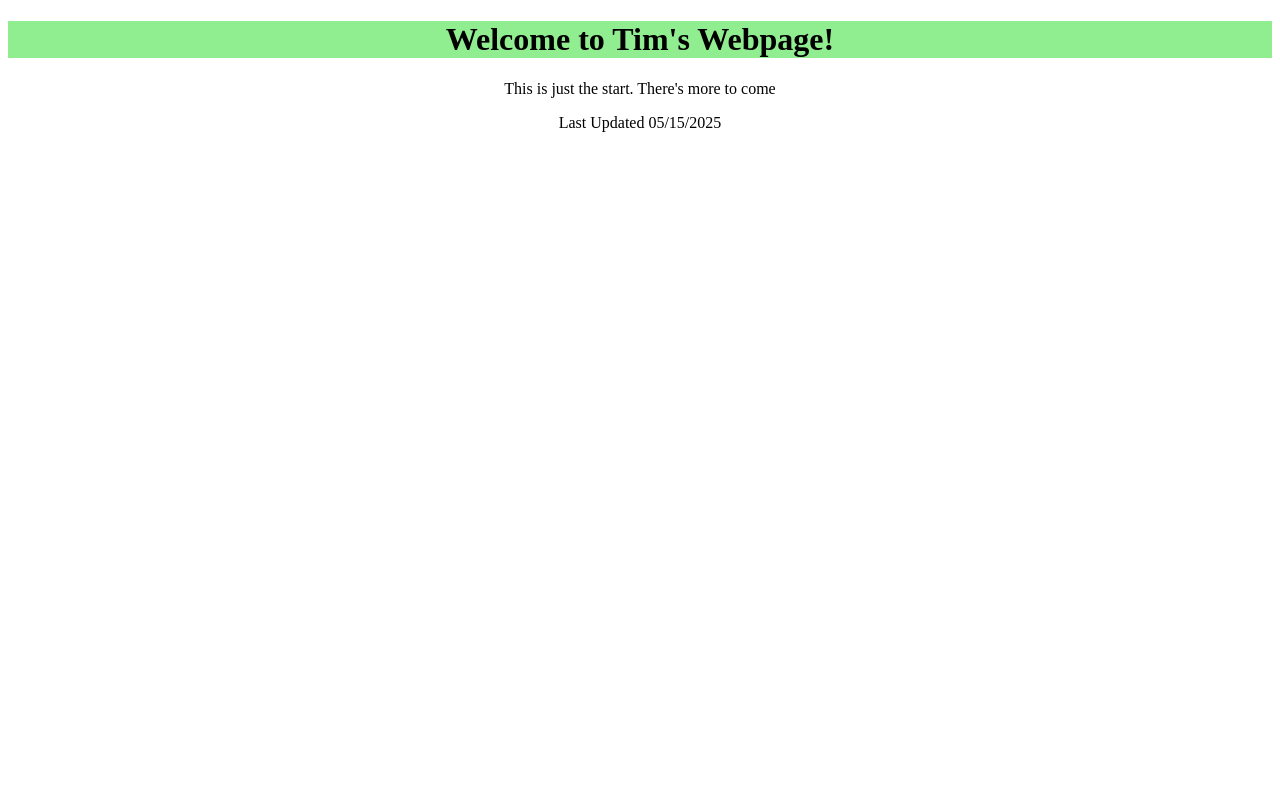
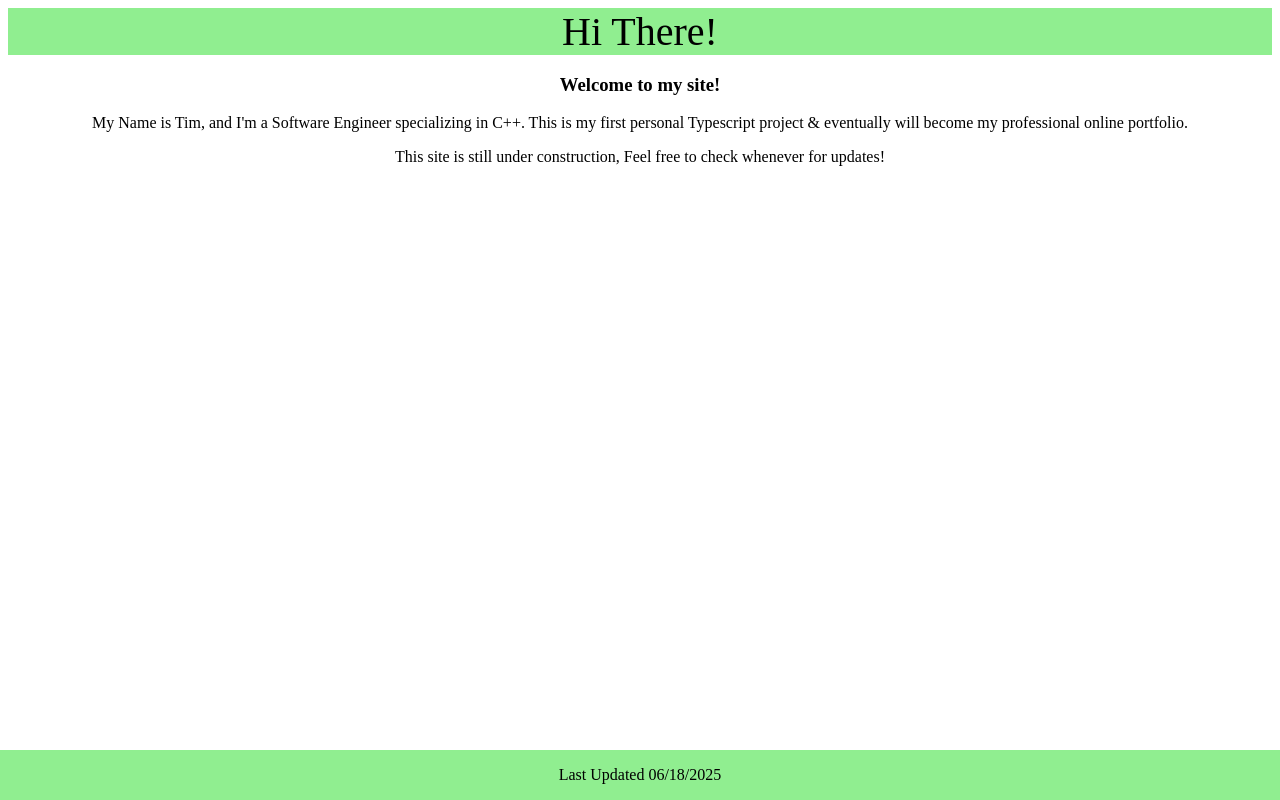
Before and after one commit to timothydodd3/timothydodd3.github.io, a plain HTML site: page index.html in a window 1280 px wide. Drawn offline with Linux system fonts and the light colour scheme.

Commit message:
Website Update: June 2025
Corrected Footer. Added more text. Updated background color.

```diff
--- a/index.css
+++ /dev/null
@@ -1,8 +0,0 @@
-h1{
-    background-color: lightgreen;
-    text-align: center;
-}
-body
-{
-    text-align: center;
-}
--- a/index.html
+++ b/index.html
@@ -1,14 +1,15 @@
 <!DOCTYPE html>
 <html lang="en">
   <head>
-        <title> Welcome to my page!</title>
-        <link rel="stylesheet" href="index.css">
+    <link rel="stylesheet" href="styles/index.css">
   </head>
+
   <body>
+    <div id ="content-container">
       <script src="index.js"></script>
-        <p>This is just the start. There's more to come</p>
       <footer>
-            <p>Last Updated 05/15/2025</p>
+        <p>Last Updated 06/18/2025</p>
       </footer>
+    </div>
   </body>
 </html>
--- a/index.js
+++ b/index.js
@@ -1,5 +1,18 @@
-// For reference: https://www.typescriptlang.org/docs/handbook/typescript-in-5-minutes.html
-var welcomeMsg = "Welcome to Tim's Webpage!";
-var welcomeHead = document.createElement("h1");
+// The Title Page
+document.title = "Welcome to My Site!";
+var welcomeMsg = "Hi There!";
+var welcomeHead = document.createElement("header");
 welcomeHead.textContent = welcomeMsg;
+var introMsg = document.createElement("h3");
+introMsg.textContent = "Welcome to my site!";
+var homeBody = document.createElement("p");
+homeBody.textContent = "My Name is Tim, and I'm a Software Engineer specializing in C++." +
+    " This is my first personal Typescript project & eventually" +
+    " will become my professional online portfolio.";
+var disclaimer = document.createElement("p");
+disclaimer.textContent = "This site is still under construction, " +
+    " Feel free to check whenever for updates!";
 document.body.append(welcomeHead);
+document.body.append(introMsg);
+document.body.append(homeBody);
+document.body.append(disclaimer);
--- /dev/null
+++ b/styles/index.css
@@ -0,0 +1,24 @@
+header{
+    background-color: lightgreen;
+    font-size: 2.5em;
+    text-align: center;
+}
+body
+{
+    background-color: white;
+    text-align: center;
+}
+footer{
+    position: absolute;
+    bottom: 0;
+    left:0;
+    width: 100%;
+    background-color: lightgreen;
+    text-align: center;
+}
+#content_container{
+    width: 100%;
+    display: block;
+    align-items: center;
+
+}
```
Also changed, not shown: index.ts (+19 -4 lines). Lines whose indentation alone changed are shown as unchanged.
